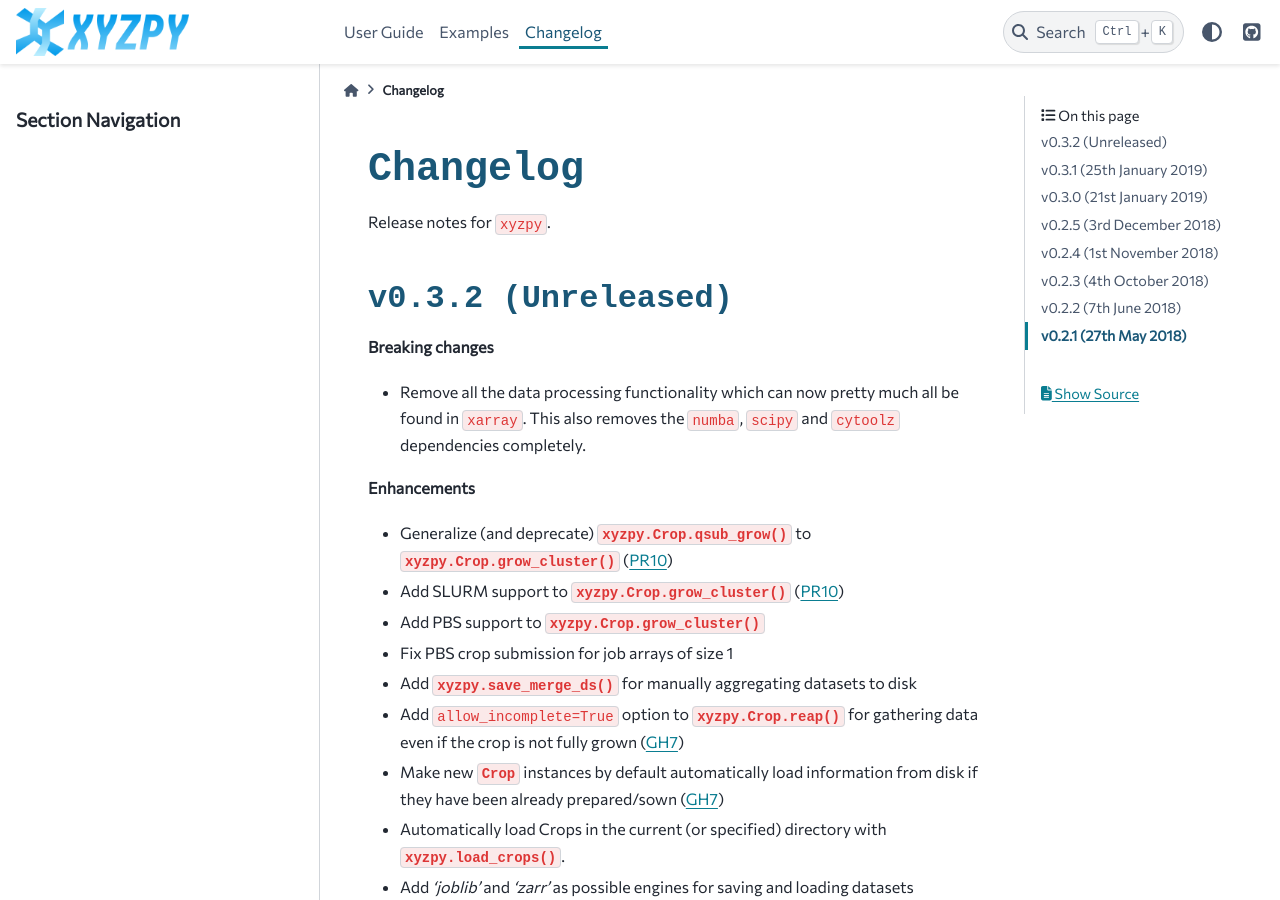
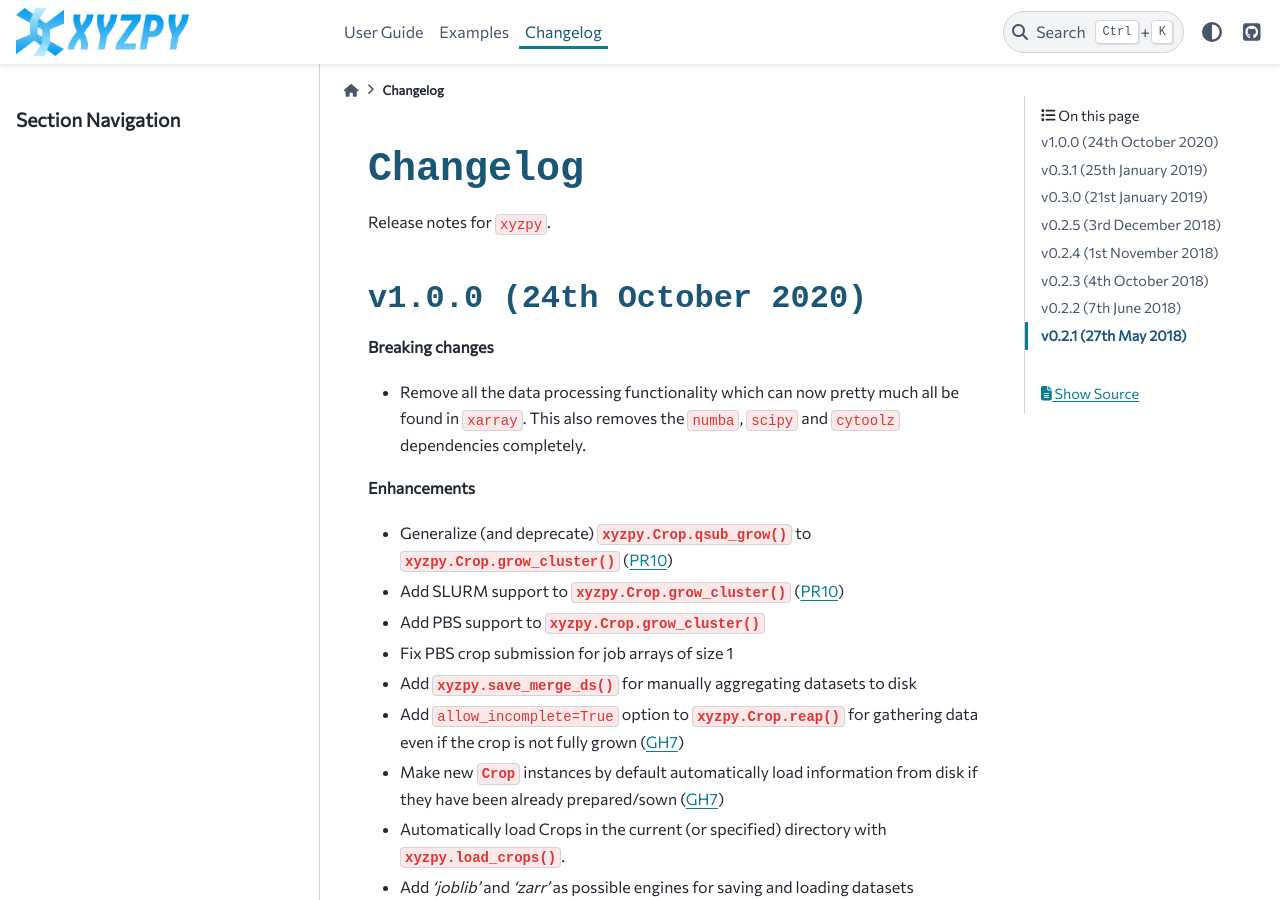
Before and after one commit to jcmgray/xyzpy, a Sphinx documentation site: the page built from docs/changelog.rst, in a window 1280 px wide and 900 px high. Built offline with Sphinx 7.4.7 and the PyData theme 0.15.4, drawn with Linux system fonts in a browser that asks for light colours; some web fonts are replaced; pages that are not in the unit, such as notebooks, are missing from menus.

Commit message:
version 1.0.0

```diff
--- a/docs/changelog.rst
+++ b/docs/changelog.rst
@@ -4,9 +4,9 @@ Changelog
 Release notes for ``xyzpy``.
 
 
-.. _whats-new.0.3.2:
+.. _whats-new.1.0.0:
 
-v0.3.2 (Unreleased)
+v1.0.0 (24th October 2020)
 --------------------------
 
 **Breaking changes**
```
